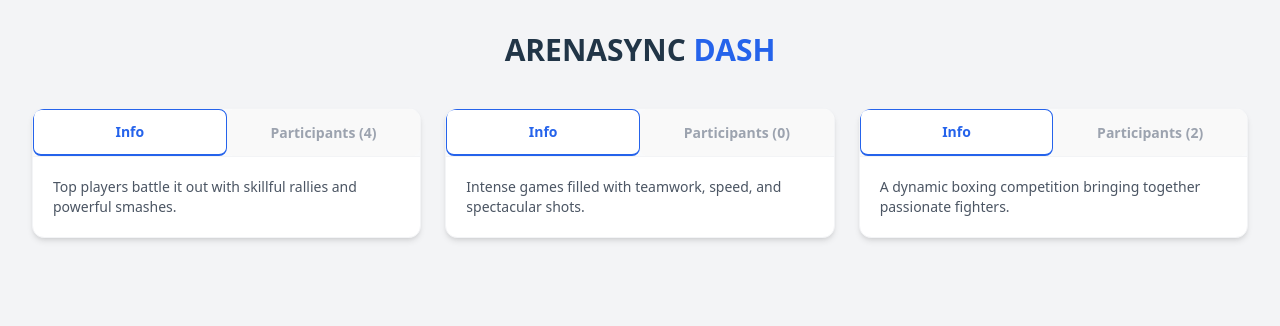
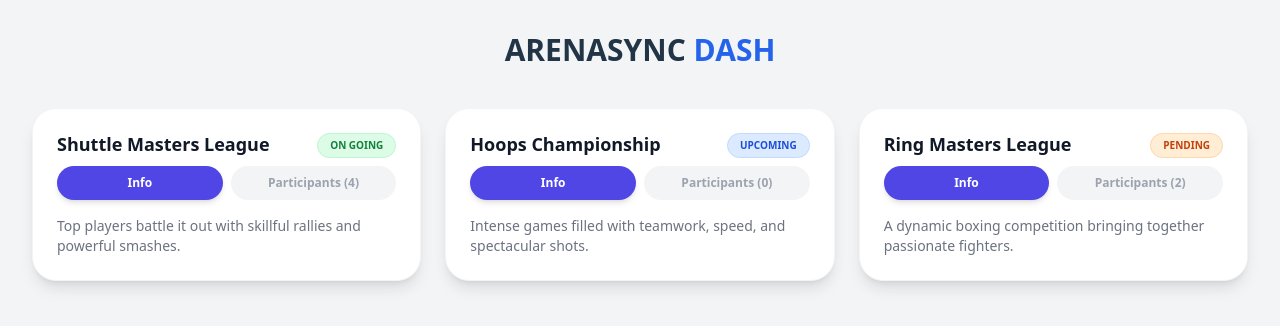
Before and after one commit to anassjabrane/ArenaSync-Gestionnaire-de-Tournois-Sportifs, a React (Vite) app: page / in a window 1280 px wide. Shown: the top 326 px of the page. Built offline with nearby package versions, Linux system fonts and the light colour scheme.

Commit message:
modification pour les props et l'affichage

```diff
--- a/package.json
+++ b/package.json
@@ -18,10 +18,13 @@
     "@types/react": "^19.2.7",
     "@types/react-dom": "^19.2.3",
     "@vitejs/plugin-react": "^5.1.1",
+    "autoprefixer": "^10.4.27",
     "eslint": "^9.39.1",
     "eslint-plugin-react-hooks": "^7.0.1",
     "eslint-plugin-react-refresh": "^0.4.24",
     "globals": "^16.5.0",
+    "postcss": "^8.5.8",
+    "tailwindcss": "^4.2.1",
     "vite": "^7.3.1"
   }
 }
--- a/src/components/ParticipantRow.jsx
+++ b/src/components/ParticipantRow.jsx
@@ -3,18 +3,19 @@ import StatusBadge from "./StatusBadge";
 
 export default function ParticipantRow({ participant }) {
   return (
-    <div className="flex items-center  justify-between p-4 bg-white border-b border-gray-100 hover:bg-gray-50  ">
+    <div className="flex items-center justify-between p-4 bg-white border-b border-gray-100 hover:bg-gray-50">
+      {/* 1. Had l-div fiha ghir l-Avatar w l-Nom (jiha d l-issar) */}
       <div className="flex items-center gap-4">
         <img
           src={participant.avatar}
           alt={participant.name}
-          className="w-11 h-11 rounded-full object-cover"
+          className="w-11 h-11 rounded-full object-cover border border-gray-100"
         />
+        <span className="font-bold text-gray-800">{participant.name}</span>
+      </div>
 
-        <span className="font-medium text-gray-800">{participant.name}</span>
-        {/* 3. Zid l-Badge f  l-div l-kbira */}
-            <StatusBadge status={participant.status} />
-      </div>
+      {/* 2. L-Badge khassu y-koun hna (jiha d l-limin) bach y-ban m9add */}
+      <StatusBadge status={participant.status} />
     </div>
   );
 }
--- a/src/components/StatusBadge.jsx
+++ b/src/components/StatusBadge.jsx
@@ -1,26 +1,31 @@
 import React from "react";
 
+export default function StatusBadge({ status }) {
+  // 1. Darori n-7etto l-classes hna bach Tailwind y-qrahom
+  const allStyles = {
+    "On Going": "bg-green-100 text-green-700 border-green-200",
+    "Upcoming": "bg-blue-100 text-blue-700 border-blue-200",
+    "Pending": "bg-orange-100 text-orange-700 border-orange-200",
+    "Confirmed": "bg-green-500 text-white border-transparent"
+  };
 
-
-// 1. L-Composant qbel l-Prop (status)
-export default function StatusBadge({ status }) {
-
-  // 2. L-Logic Conditionnelle (L-Mantiq)
-  let bgColor = "";
+  // 2. L-Logic dyalk kima hiya (Challenge 2)
+  let currentStyle = "";
 
   if (status === "On Going") {
-    bgColor = "bg-green-100 text-green-700 border-green-200"; // Vert
+    currentStyle = allStyles["On Going"];
   } else if (status === "Upcoming") {
-    bgColor = "bg-blue-100 text-blue-700 border-blue-200";   // Bleu
+    currentStyle = allStyles["Upcoming"];
   } else if (status === "Pending") {
-    bgColor = "bg-orange-100 text-orange-700 border-orange-200"; // Orange
+    currentStyle = allStyles["Pending"];
+  } else if (status === "Confirmed") {
+    currentStyle = allStyles["Confirmed"];
   } else {
-    bgColor = "bg-gray-100 text-gray-700 border-gray-200";   // Par défaut
+    currentStyle = "bg-gray-100 text-gray-700 border-gray-200";
   }
 
-  // 3. Affichage (Le Rendu)
   return (
-    <span className={`px-3 py-1 rounded-full text-sm font-bold border ${bgColor}`}>
+    <span className={`px-3 py-1 rounded-full text-[10px] font-bold uppercase border ${currentStyle}`}>
       {status}
     </span>
   );
--- a/src/components/TournamentCard.jsx
+++ b/src/components/TournamentCard.jsx
@@ -1,45 +1,55 @@
 import React, { useState } from "react";
 import StatusBadge from "./StatusBadge";
+import ParticipantRow from "./ParticipantRow";
 
 export default function TournamentCard({ tournament }) {
+  // 1. Définition de l'état (Challenge 5)
   const [activeTab, setActiveTab] = useState("info");
 
   if (!tournament) return null;
 
   return (
-    <div className="bg-white rounded-xl shadow-md border border-gray-100 overflow-hidden">
+    <div className="bg-white rounded-3xl shadow-lg border border-gray-100 overflow-hidden h-full flex flex-col">
+      <div className="p-6 pb-2 flex justify-between items-start gap-3">
+        <h3 className="text-lg font-black text-gray-900 leading-tight">{tournament.title}</h3>
+        <StatusBadge status={tournament.status} />
+      </div>
 
-      {/* 🚀 Navigation Tabs - Hna fin ghadi n-khdmo b setActiveTab */}
-      <div className="flex border-b border-gray-100 bg-gray-50">
+      {/* 🚀 Navigation (Challenge 5): Hna fin ghadi n-sta3mlo setActiveTab */}
+      <div className="flex px-6 mb-4 gap-2 bg-white">
         <button
-          // 💡 Hada huwa l-key: mli kiy-cliqui l-user, setActiveTab kat-khdem
+          // Hna sta3mlnaha bach l-warning y-7iyd w l-onglet y-tbeddel
           onClick={() => setActiveTab("info")}
-          className={`flex-1 py-3 text-sm font-bold ${activeTab === 'info' ? 'text-blue-600 border-b-2 border-blue-600 bg-white' : 'text-gray-400'}`}
+          className={`flex-1 py-2 rounded-full text-xs font-bold transition-all ${
+            activeTab === 'info' ? 'bg-indigo-600 text-white shadow-md' : 'bg-gray-100 text-gray-400'
+          }`}
         >
           Info
         </button>
 
         <button
-          // 💡 Hna tani: setActiveTab kat-beddel l-state l "participants"
+          // Hna tani sta3mlnaha bach n-lantiw l-mapping dyal les participants
           onClick={() => setActiveTab("participants")}
-          className={`flex-1 py-3 text-sm font-bold ${activeTab === 'participants' ? 'text-blue-600 border-b-2 border-blue-600 bg-white' : 'text-gray-400'}`}
+          className={`flex-1 py-2 rounded-full text-xs font-bold transition-all ${
+            activeTab === 'participants' ? 'bg-indigo-600 text-white shadow-md' : 'bg-gray-100 text-gray-400'
+          }`}
         >
           Participants ({tournament.participants?.length || 0})
         </button>
       </div>
 
-      {/* L-Contenu li kiy-tbeddel */}
-      <div className="p-5">
+      {/* Logique déclarative (Challenge 5) */}
+      <div className="px-6 pb-6 flex-grow">
         {activeTab === "info" ? (
-          <p className="text-gray-600 text-sm">{tournament.description}</p>
+          <div className="space-y-3">
+            <p className="text-gray-500 text-sm">{tournament.description}</p>
+          </div>
         ) : (
-          <div className="space-y-2">
-             {/* Challenge 5 Logic: Mapping des participants */}
-            {tournament.participants?.map((p) => (
-              <div key={p.id} className="text-sm font-medium p-2 bg-gray-50 rounded">
-                {p.name} - <span className="text-blue-500 uppercase text-[10px]">{p.status}</span>
-              </div>
-            ))}
+          <div className="space-y-1">
+             {/* Challenge 5: Mapping des participants */}
+             {tournament.participants?.map((p) => (
+               <ParticipantRow key={p.id} participant={p} />
+             ))}
           </div>
         )}
       </div>
```
Also changed, not shown: src/App.jsx (+0 -18 lines), 1 other file (tests, documents, lock files or other folders).
